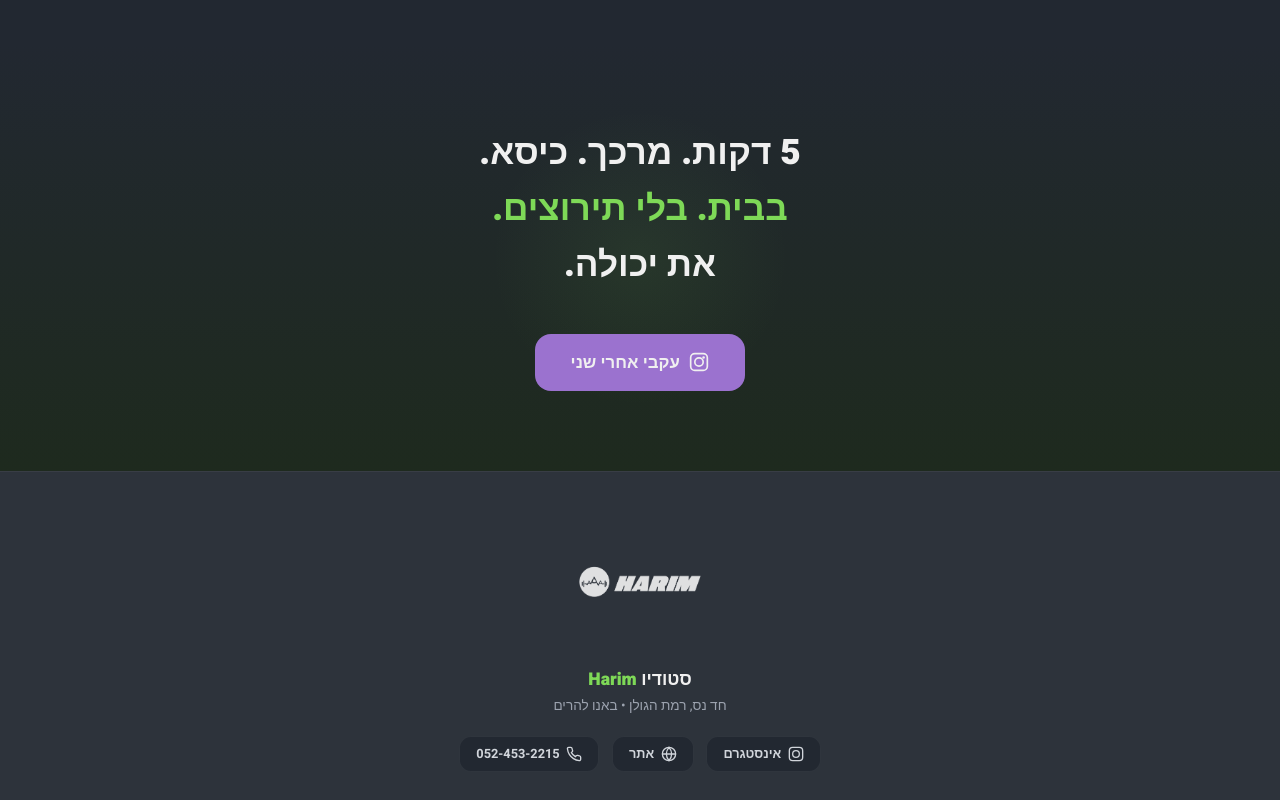
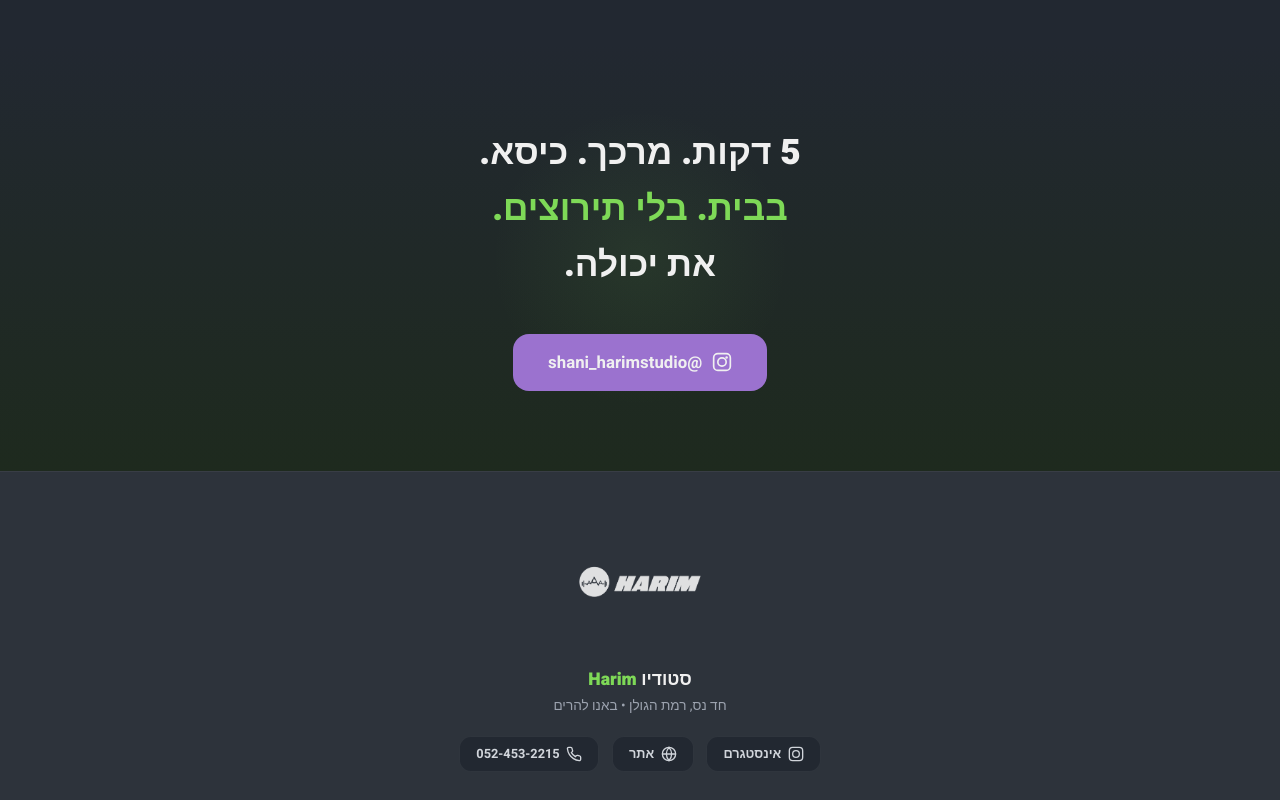
Before and after one commit to gilkopel/harim-workout, a plain HTML site: page index.html in a window 1280 px wide. Shown: the part 2517-3317 px from the top of the page. Drawn offline with Linux system fonts and the light colour scheme.

Commit message:
Change CTA text to @shani_harimstudio
Co-Authored-By: Claude Opus 4.6 <noreply@anthropic.com>

```diff
--- a/index.html
+++ b/index.html
@@ -722,7 +722,7 @@
     </p>
     <a href="https://instagram.com/shani_harimstudio" target="_blank" class="cta">
         <svg viewBox="0 0 24 24" fill="none" stroke="currentColor" stroke-width="2" stroke-linecap="round"><rect x="2" y="2" width="20" height="20" rx="5"/><circle cx="12" cy="12" r="5"/><circle cx="17.5" cy="6.5" r="1.5" fill="currentColor" stroke="none"/></svg>
-        עקבי אחרי שני
+        @shani_harimstudio
     </a>
 </section>
 
```
